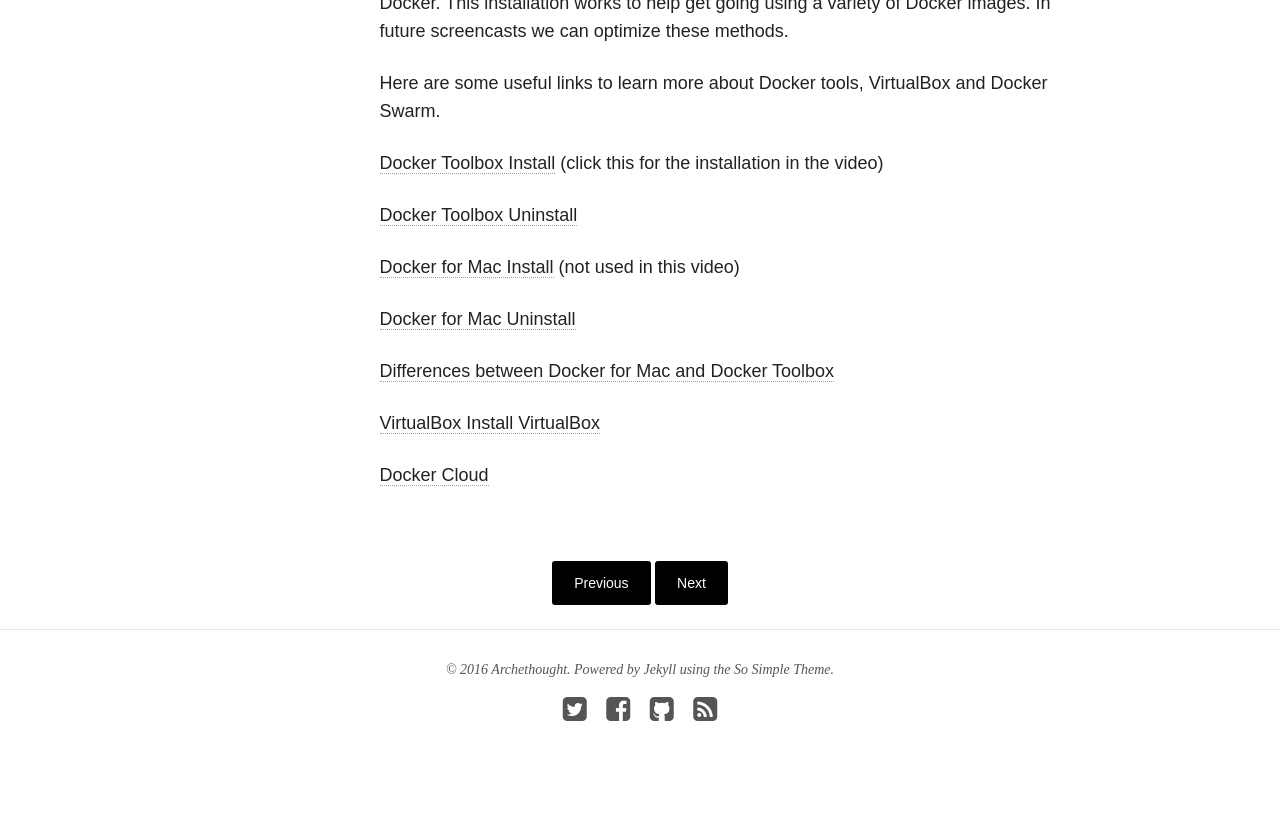
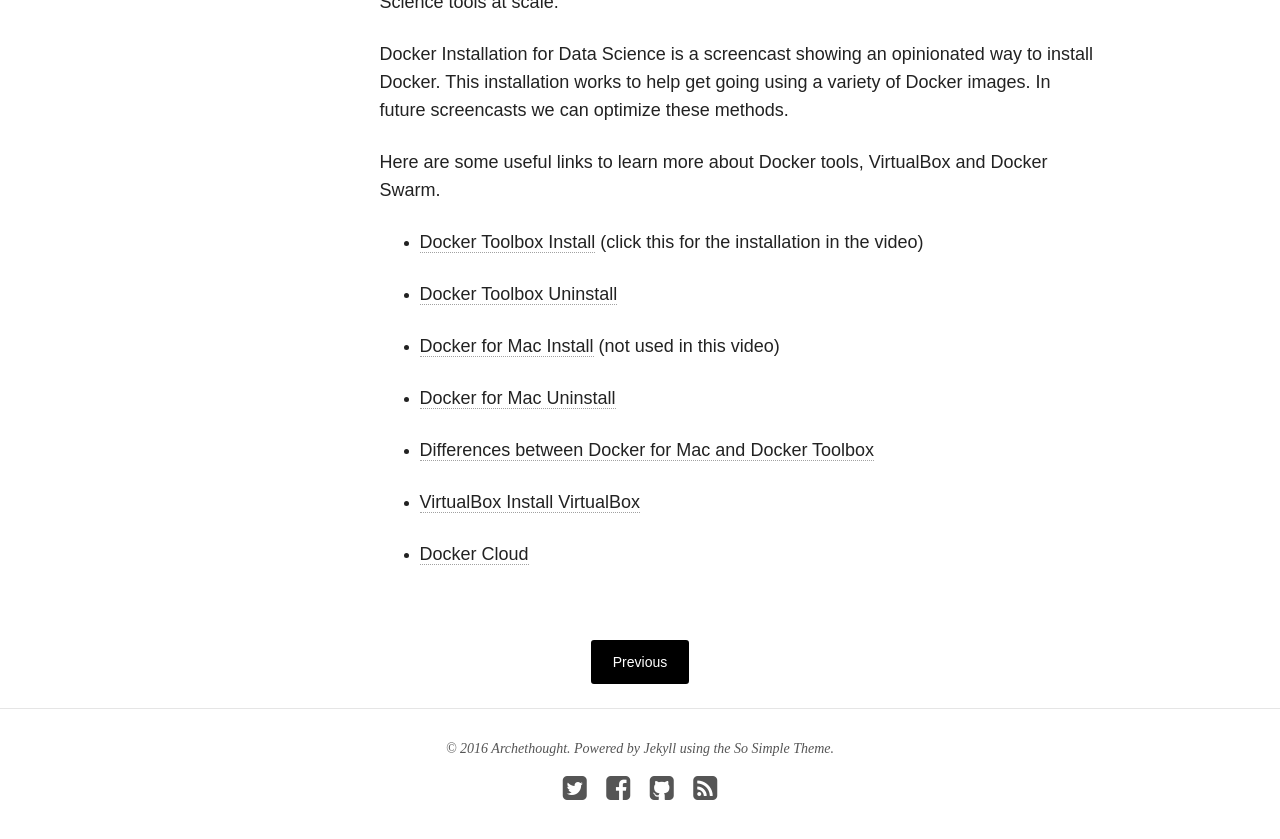
Before and after one commit to Archethought/Archethought.github.io, a Jekyll site: the page built from _posts/videos/2016-12-01-dockerInstallMac.md, in a window 1280 px wide and 900 px high, scrolled down 943 px. Shown: the top 839 px of the window. Built offline with Jekyll 4.4.1, drawn with Linux system fonts in a browser that asks for light colours; nearby versions of some CDN libraries.

Commit message:
remove dixon blog-start so it does not show til complete; fix video url

```diff
--- a/_posts/videos/2016-12-01-dockerInstallMac.md
+++ b/_posts/videos/2016-12-01-dockerInstallMac.md
@@ -9,8 +9,7 @@
 date:   2016-12-01T12:00:00
 
 ---
-
-<iframe width="560" height="315" src="https://youtu.be/RU0CC0g_R54" frameborder="0"> </iframe>
+<iframe width="640" height="360" src="https://www.youtube.com/embed/RU0CC0g_R54" frameborder="0" allowfullscreen></iframe>
 
 Docker deploys complex, bundled applications using Linux containers. Data Science tools are broadly based across many computer languages, libraries and data management technologies. This makes Docker an important tool to learning, using and deploying Data Science tools at scale.
 
@@ -18,16 +17,16 @@
 
 Here are some useful links to learn more about Docker tools, VirtualBox and Docker Swarm.
 
-[Docker Toolbox Install](https://www.docker.com/products/docker-toolbox)  (click this for the installation in the video)
+* [Docker Toolbox Install](https://www.docker.com/products/docker-toolbox)  (click this for the installation in the video)
 
-[Docker Toolbox Uninstall](https://github.com/docker/toolbox/blob/master/osx/uninstall.sh)
+* [Docker Toolbox Uninstall](https://github.com/docker/toolbox/blob/master/osx/uninstall.sh)
 
-[Docker for Mac Install](https://docs.docker.com/docker-for-mac/) (not used in this video)
+* [Docker for Mac Install](https://docs.docker.com/docker-for-mac/) (not used in this video)
 
-[Docker for Mac Uninstall](https://docs.docker.com/docker-for-mac/#/uninstall-or-reset)
+* [Docker for Mac Uninstall](https://docs.docker.com/docker-for-mac/#/uninstall-or-reset)
 
-[Differences between Docker for Mac and Docker Toolbox](https://docs.docker.com/docker-for-mac/docker-toolbox/)
+* [Differences between Docker for Mac and Docker Toolbox](https://docs.docker.com/docker-for-mac/docker-toolbox/)
 
-[VirtualBox Install VirtualBox](https://www.virtualbox.org/wiki/Downloads)
+* [VirtualBox Install VirtualBox](https://www.virtualbox.org/wiki/Downloads)
 
-[Docker Cloud](https://cloud.docker.com/)
+* [Docker Cloud](https://cloud.docker.com/)
```
Also changed, not shown: _posts/blog/2016-12-08-prematureOptimization.md (deleted, +0 -19 lines).
